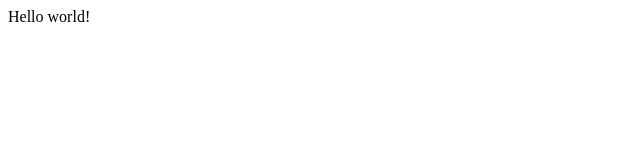
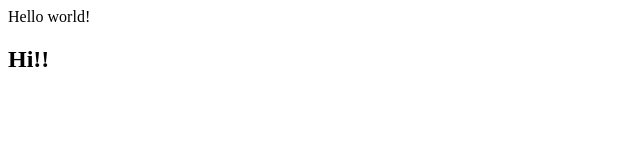
Before and after one commit to 4ol4a/Firsjs, a plain HTML site: page index.html in a window 1280 px wide. Shown: the full height of the page, 0-640 px from the left. Drawn offline with Linux system fonts and the light colour scheme.

Commit message:
index.html

```diff
--- a/index.html
+++ b/index.html
@@ -9,6 +9,7 @@
 
 
     <div>Hello world!</div>
+    <h2>Hi!!</h2>
 
 
     <script src="js/script.js"></script>
```
